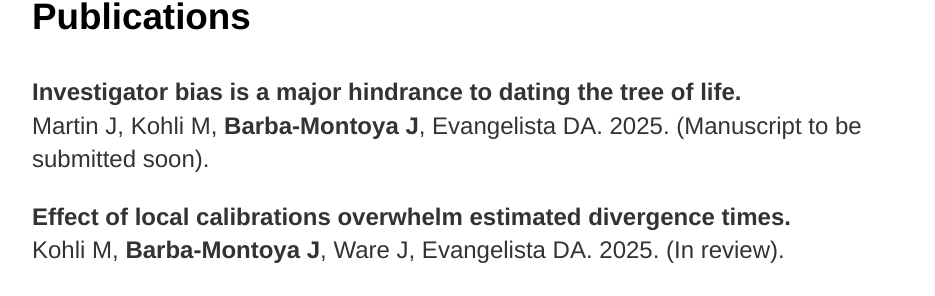
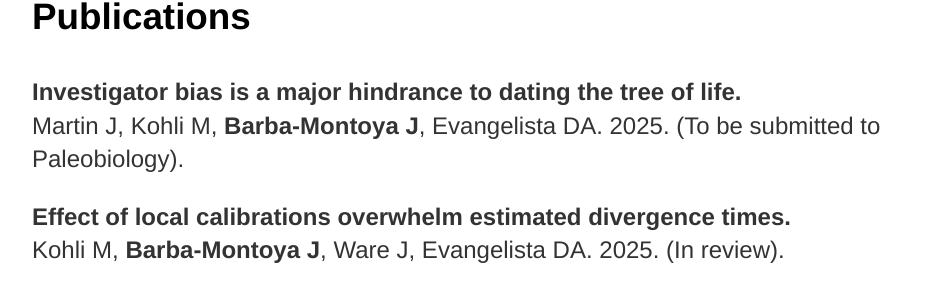
Before and after one commit to josebarbamontoya/josebarbamontoya.github.io, a Jekyll site: the page built from research/index.html, in a window 1280 px wide and 900 px high, scrolled down 470 px. Shown: the part 148-444 px from the top of the window, without its empty margins (160-1095 px from the left). Built offline with Jekyll 4.4.1, drawn with Linux system fonts in a browser that asks for light colours.

Commit message:
Update index.html

```diff
--- a/research/index.html
+++ b/research/index.html
@@ -12,7 +12,7 @@
 					<h3>Publications</h3>
 
 <p><b>Investigator bias is a major hindrance to dating the tree of life.</b><br>
-Martin J, Kohli M, <b>Barba-Montoya J</b>, Evangelista DA. 2025. (Manuscript to be submitted soon).</a>
+Martin J, Kohli M, <b>Barba-Montoya J</b>, Evangelista DA. 2025. (To be submitted to Paleobiology).</a>
 
 <p><b>Effect of local calibrations overwhelm estimated divergence times.</b><br>
 Kohli M, <b>Barba-Montoya J</b>, Ware J, Evangelista DA. 2025. (In review).</a>
```
